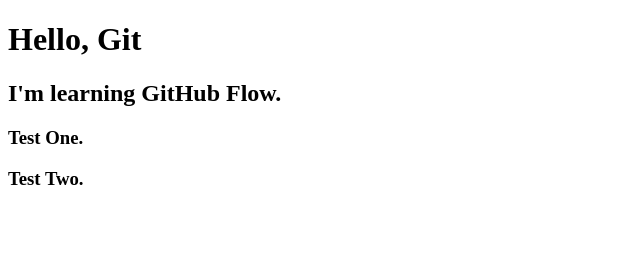
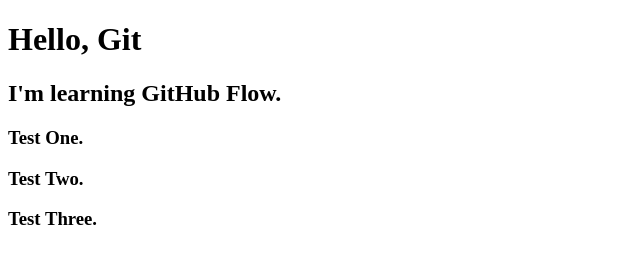
Before and after one commit to bing-Guo/GitFlowPractice, a plain HTML site: page index.html in a window 1280 px wide. Shown: the whole page, without its empty margins (0-640 px from the left). Drawn offline with Linux system fonts and the light colour scheme.

Commit message:
[add] Test three.

```diff
--- a/index.html
+++ b/index.html
@@ -8,5 +8,6 @@
 	<h2>I'm learning GitHub Flow.</h2>
 	<h3>Test One.</h3>
 	<h3>Test Two.</h3>
+	<h3>Test Three.</h3>
 </body>
 </html>
```
